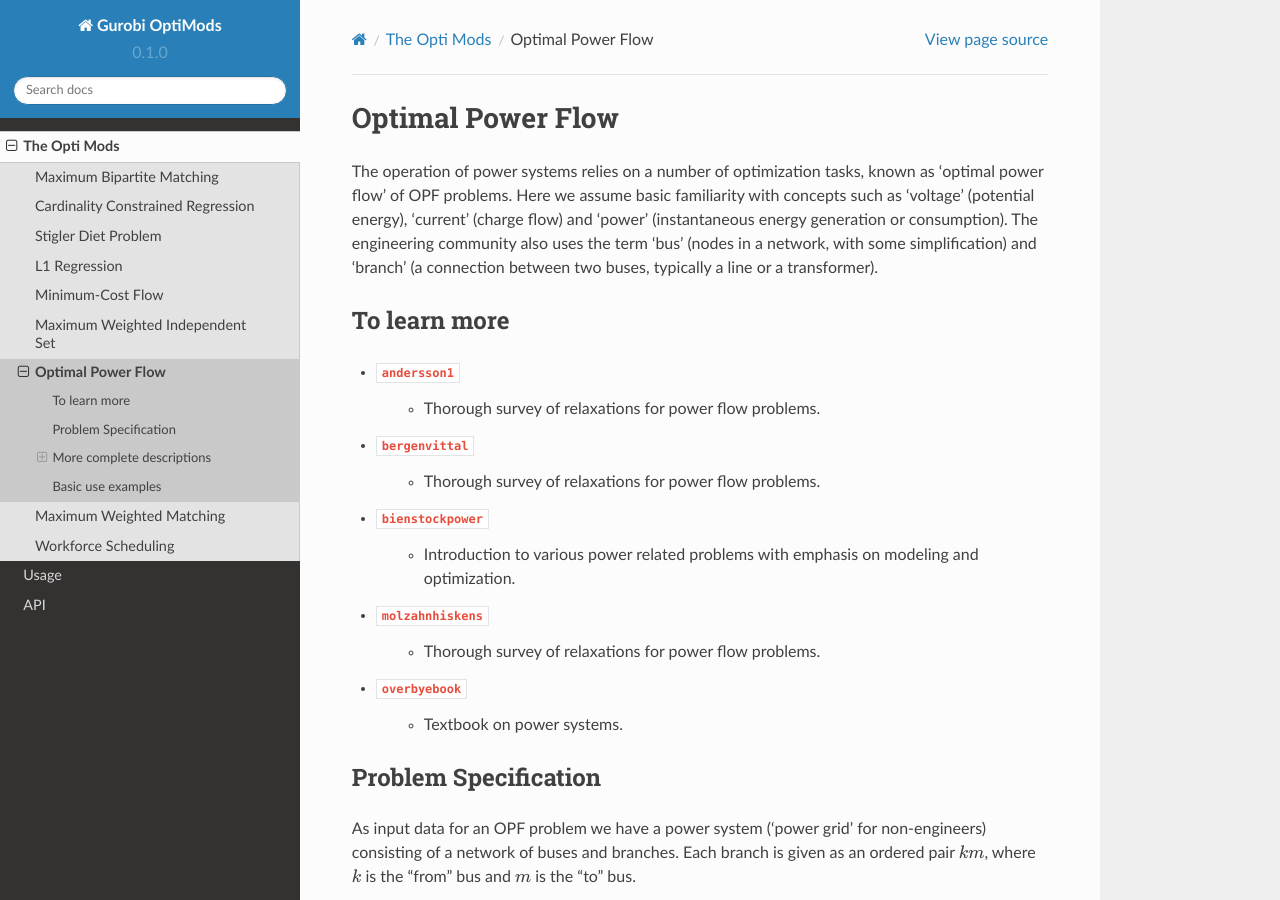
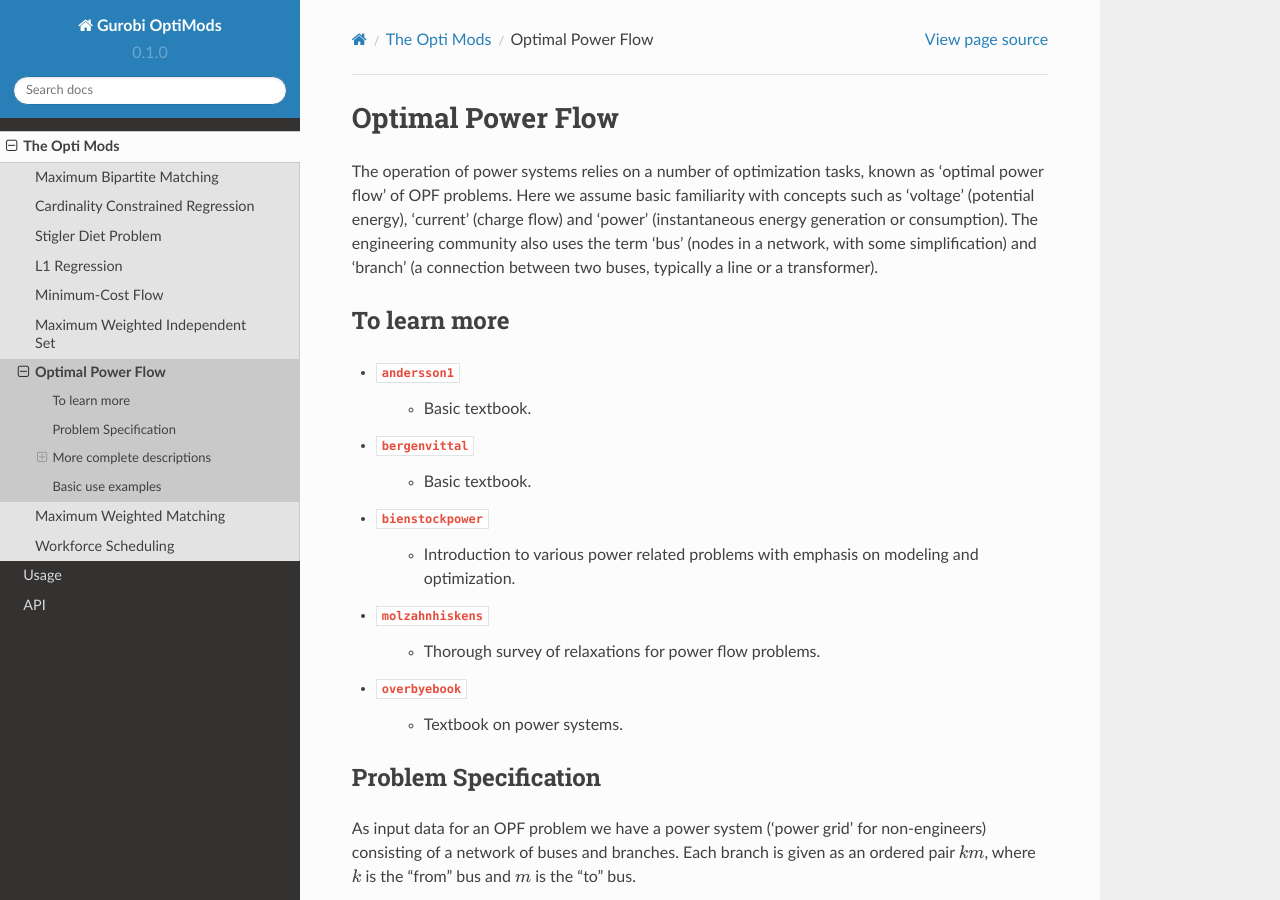
Before and after one commit to Gurobi/gurobi-optimods, a Sphinx documentation site: the page built from docs/source/mods/opf/index.rst, in a window 1280 px wide and 900 px high. Built offline with Sphinx 7.4.7 and the Read the Docs theme 2.0.0, drawn with Linux system fonts in a browser that asks for light colours; cross-references to code outside the pages are shown as plain code.

Commit message:
touched-up refs and rsts

```diff
--- a/docs/source/mods/opf/dcopf.rst
+++ b/docs/source/mods/opf/dcopf.rst
@@ -4,11 +4,10 @@
 Problem Specification
 ---------------------
 
-Give a brief overview of the problem being solved.
 
 .. tabs::
 
-    .. tab:: Domain-Specific Description
+   .. tab:: Domain-Specific Description
 
         In the so-called DC approximation to the standard ACOPF problem it is assumed that all voltage magnitudes are equal to :math:`1.0` and that across all branches the phase angle difference is very small.  The active power flow equations are linearized, using these assumptions, and the reactive power flow constraints are ignored.  The objective function is the same as for ACOPF. In summary we obtain a linear approximation (not a relaxation) to standard ACOPF which is very commonly used in energy markets.
 
@@ -63,8 +62,7 @@
        .. math::
 	  \min \sum_{\text{generators} \, i} F_i(P^g_i).
 
-
-    .. tab:: DCOPF with branch-switching
+   .. tab:: Branch-switching
 
        An important binary MILP extension of DCOPF is that where a binary variable :math:`z_{km}` is used to decide if a branch :math:`km` is "on" (:math:`z_{km} = 1`) or not.  To achive this goal, we simply reformulate the power flow definition as
 
--- a/docs/source/mods/opf/index.rst
+++ b/docs/source/mods/opf/index.rst
@@ -8,10 +8,10 @@
 ---------------------
 
 - :footcite:t:`andersson1`
-      - Thorough survey of relaxations for power flow problems.
+      - Basic textbook.
 
 - :footcite:t:`bergenvittal`
-      - Thorough survey of relaxations for power flow problems.
+      - Basic textbook.
 
 - :footcite:t:`bienstockpower`
       - Introduction to various power related problems with emphasis on modeling and optimization.
--- a/docs/source/refs/opf.bib
+++ b/docs/source/refs/opf.bib
@@ -22,7 +22,7 @@
 
 @BOOK{overbyebook,
   title = {Power System Analysis and Design},
-  author = {J. D. GLover and M. S. Sarma and T. J. Overbye},
+  author = {J. D. Glover and M. S. Sarma and T. J. Overbye},
   publisher = {CENGAGE Learning},
   year = {2012}
 }
```
